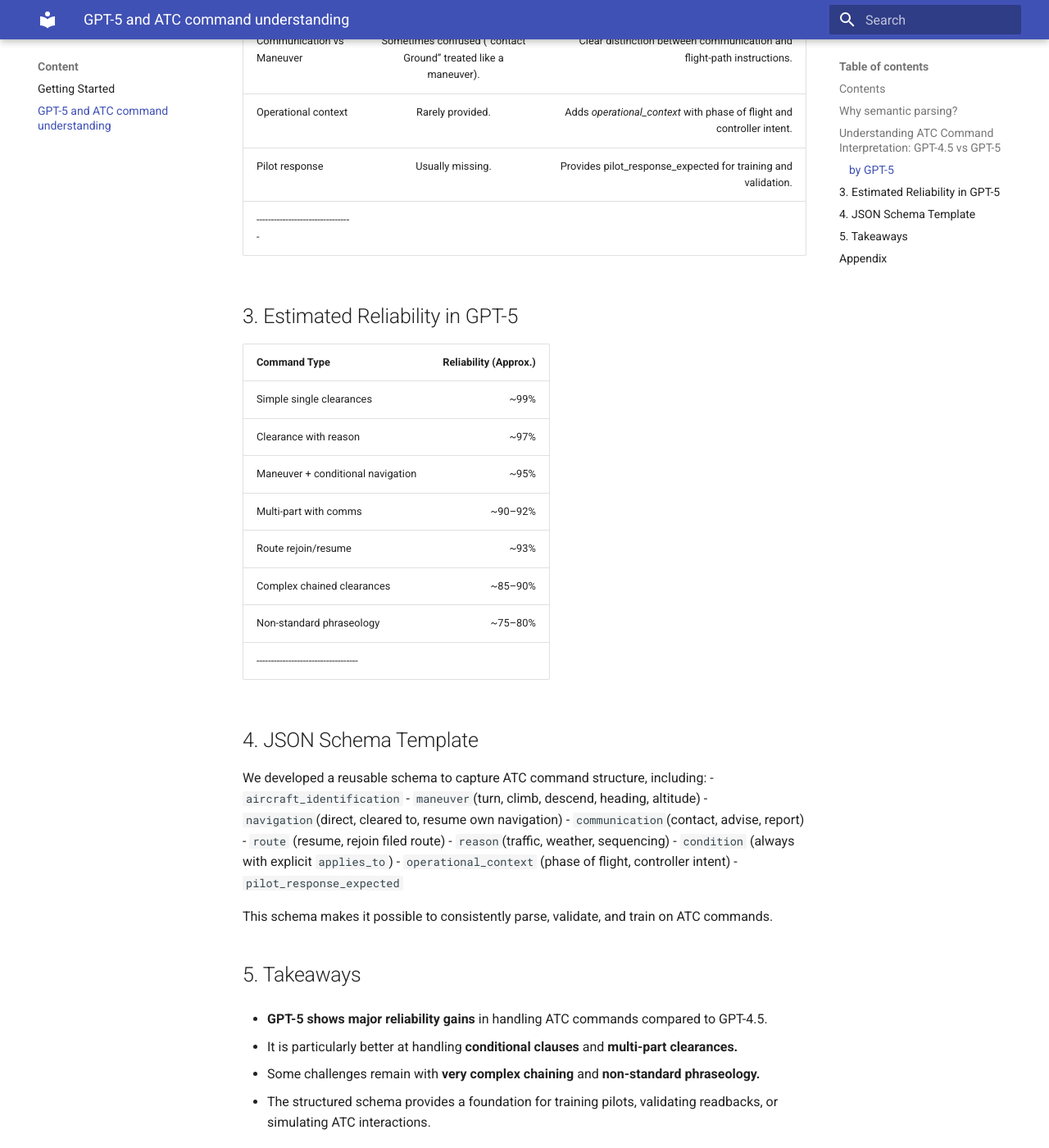
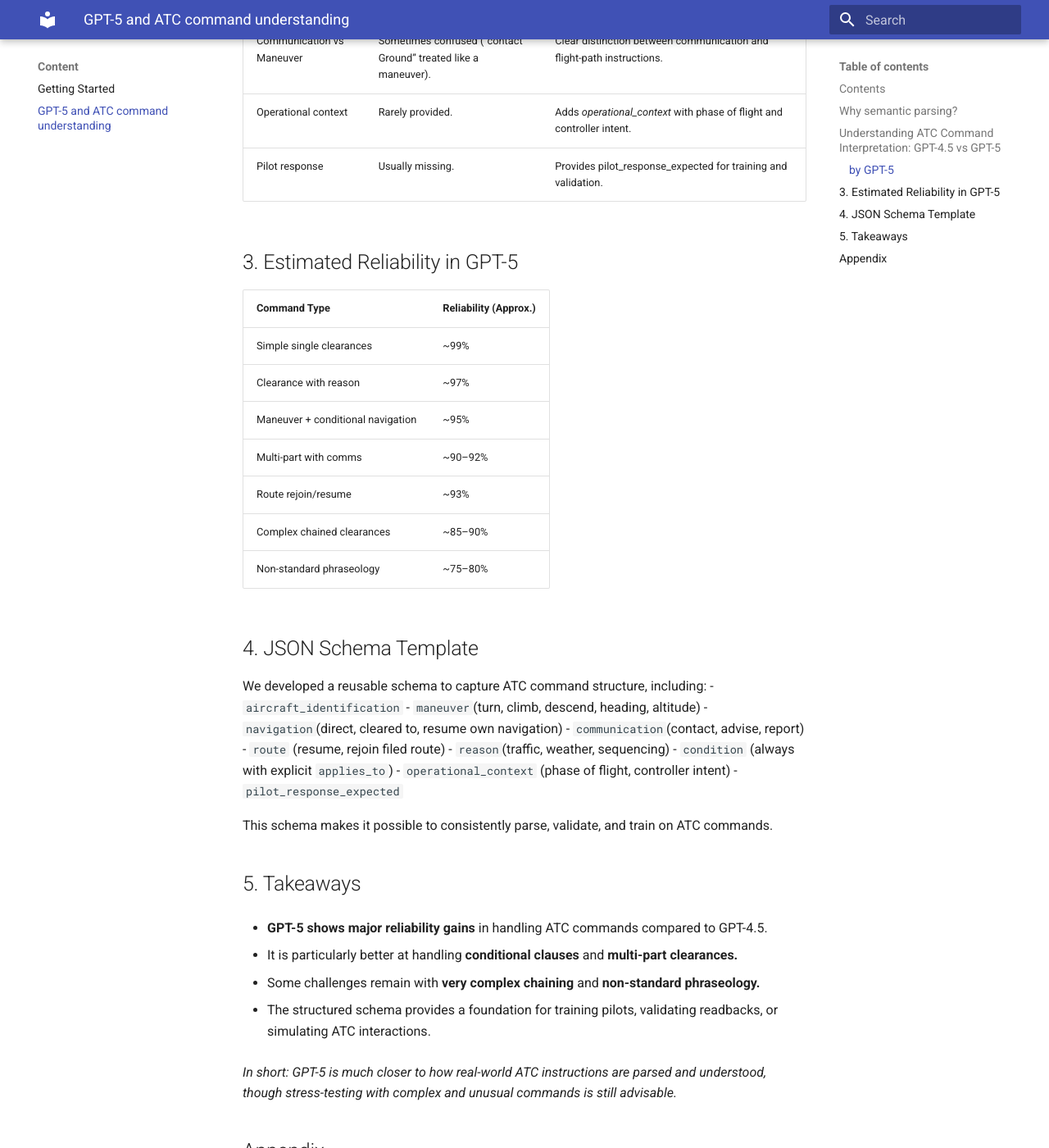
Before and after one commit to sash-tim/ATC-parsing, an MkDocs documentation site: the page built from docs/gpt_atc_understanding.md, in a window 1280 px wide and 1400 px high, scrolled down 1671 px. Shown: the whole window at 82% size. Built offline with MkDocs 1.6.1 and Material for MkDocs 9.7.7, drawn with Linux system fonts in a browser that asks for light colours; some of the changed text lies outside the part shown.

Commit message:
updates of .md tables

```diff
--- a/mkdocs.yaml
+++ b/mkdocs.yaml
@@ -13,3 +13,8 @@
   - Content:
       - Getting Started: getting_started.md
       - GPT-5 and ATC command understanding: gpt_atc_understanding.md
+
+markdown_extensions:
+  - tables
+  - pymdownx.extra
+  - pymdownx.superfences
```
Also changed, not shown: docs/gpt_atc_understanding.md (+6 -4 lines).
